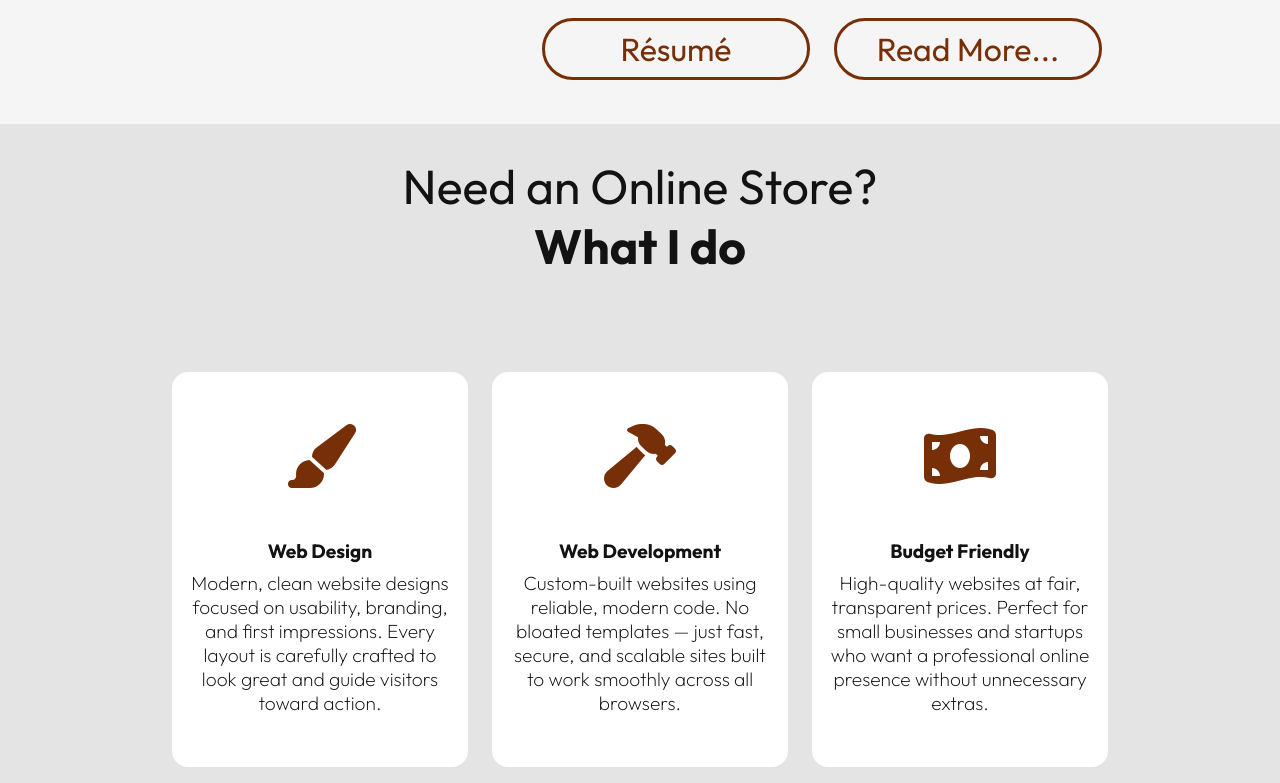
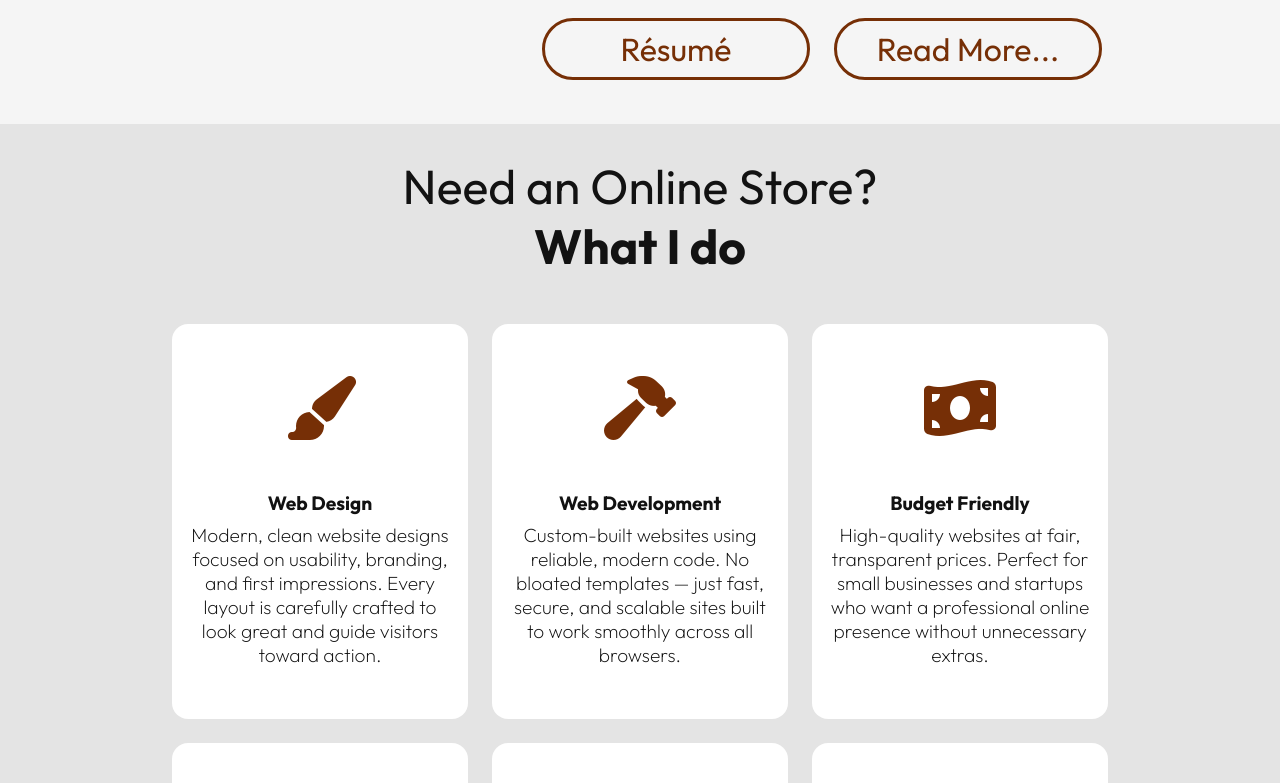
Before and after one commit to LanceSebastian/Portfolio, a plain HTML site: page index.html in a window 1280 px wide. Shown: the part 1240-2023 px from the top of the page. Drawn offline with Linux system fonts and the light colour scheme.

Commit message:
remove large gap in wid

```diff
--- a/index.html
+++ b/index.html
@@ -164,12 +164,12 @@
 
         <!-- What I can do for you -->
         <section id="wid">
-            <div class="autoMargin center pad-w-64 pad-h-32 w-100 gap-64">
+            <div class="autoMargin center pad-w-64 pad-h-32 w-100 gap-16">
                 <div class="center">
                     <pre class="displaySize">Need a<div id="coolAnimation" style="display:inline;"></div></pre>
                     <h2>What I do</h2>
                 </div>
-                <div class="h-100">
+                <div>
                     <template id="servicesTemplate">
                         <div class="service">
                             <i class="lancify i-64 fa-solid"></i>
```
